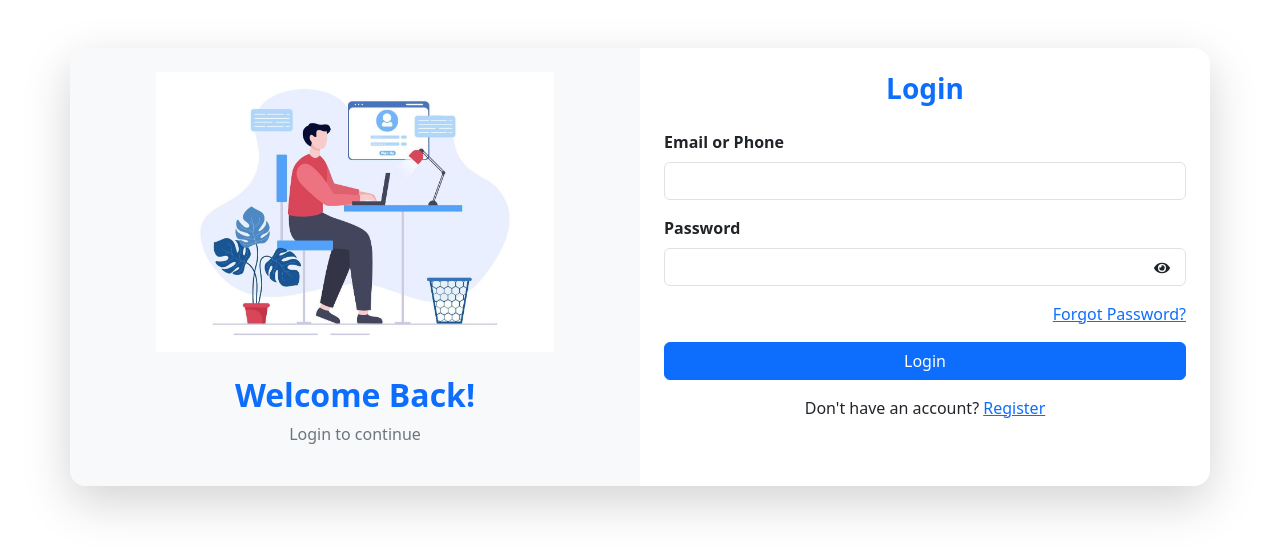
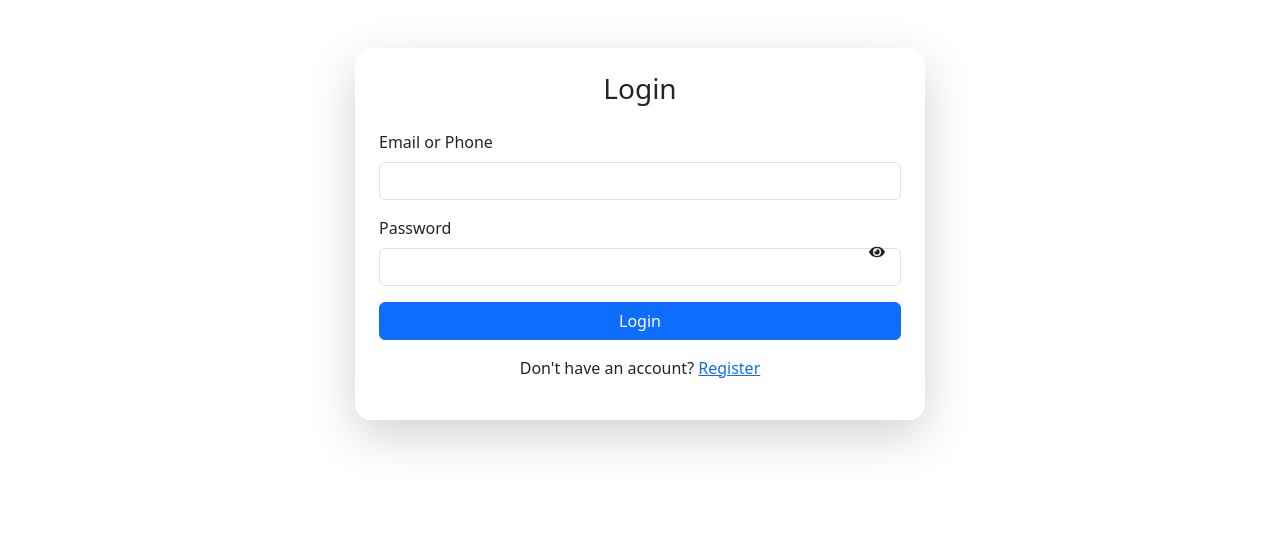
Before and after one commit to codebegun-dev/lms, a React (Vite) app in the folder clinet/: page /login in a window 1280 px wide. Shown: the top 554 px of the page. Built offline with nearby package versions, Linux system fonts and the light colour scheme; the HTML template or start-up script is replaced by a standard one.

Commit message:
updated role

```diff
--- a/clinet/src/Registration_Dashboard/LoginForm.jsx
+++ b/clinet/src/Registration_Dashboard/LoginForm.jsx
@@ -153,20 +153,14 @@
 // export default LoginForm;
 
 
-
-
+ // src/components/LoginForm.jsx
 import React, { useState } from "react";
 import axios from "axios";
 import { useNavigate, Link } from "react-router-dom";
 import { FaEye, FaEyeSlash } from "react-icons/fa";
-import { jwtDecode } from "jwt-decode";
-import registrationImage from "../assets/registrationImage.png";
 
 function LoginForm() {
-  const [formData, setFormData] = useState({
-    emailOrPhone: "",
-    password: "",
-  });
+  const [formData, setFormData] = useState({ emailOrPhone: "", password: "" });
   const [errors, setErrors] = useState({});
   const [generalError, setGeneralError] = useState("");
   const [showPassword, setShowPassword] = useState(false);
@@ -197,7 +191,7 @@ function LoginForm() {
 
     try {
       const res = await axios.post(
-        `${import.meta.env.VITE_API_BASE_URL}/api/users/login`,
+        "http://localhost:8080/api/users/login",
         formData
       );
 
@@ -207,27 +201,21 @@ function LoginForm() {
         return;
       }
 
-      // Decode JWT
-      const decoded = jwtDecode(token);
-
-      const role = decoded.roles?.[0];
-      const userId = decoded.userId;
+      // Decode role from token if needed
+      const base64Payload = token.split(".")[1];
+      const payload = JSON.parse(atob(base64Payload));
+      const role = payload.role || "UNKNOWN";
+      const userId = payload.userId;
 
       // Store in localStorage
       localStorage.setItem("token", token);
       localStorage.setItem("role", role);
       localStorage.setItem("userId", userId);
-      localStorage.setItem("permissions", JSON.stringify(decoded.permissions || []));
-
-      window.dispatchEvent(new Event("user-updated"));
 
       // Role-based navigation
       if (role === "STUDENT") navigate("/student-dashboard");
       else if (role === "ADMIN" || role === "MASTER_ADMIN") navigate("/admin-dashboard");
-      else if (role === "INTERVIEWER") navigate("/interviewer-dashboard");
-      else if (role === "SALES_MANAGER") navigate("/sales-dashboard");
-      else if (role === "SA_COUNSELOR") navigate("/sales-counselor");
-      else setGeneralError(`Unknown role: ${role}`);
+      else navigate("/"); // fallback
 
     } catch (err) {
       setGeneralError(err.response?.data?.message || "Invalid credentials");
@@ -236,32 +224,19 @@ function LoginForm() {
 
   return (
     <div className="container mt-5">
-      <div className="row shadow-lg rounded-4 overflow-hidden">
+      <div className="row justify-content-center">
+        <div className="col-md-6 shadow-lg rounded-4 p-4">
 
-        {/* Left */}
-        <div className="col-md-6 bg-light p-4 text-center">
-          <img
-            src={registrationImage}
-            alt="Login"
-            className="img-fluid mb-4"
-            style={{ maxHeight: "280px" }}
-          />
-          <h2 className="fw-bold text-primary">Welcome Back!</h2>
-          <p className="text-secondary">Login to continue</p>
-        </div>
-
-        {/* Right */}
-        <div className="col-md-6 p-4">
-          <h3 className="text-center text-primary fw-bold mb-4">Login</h3>
+          <h3 className="text-center mb-4">Login</h3>
 
           {generalError && (
-            <p className="alert alert-danger text-center">{generalError}</p>
+            <div className="alert alert-danger">{generalError}</div>
           )}
 
           <form onSubmit={handleSubmit}>
             {/* Email/Phone */}
             <div className="mb-3">
-              <label className="form-label fw-semibold">Email or Phone</label>
+              <label className="form-label">Email or Phone</label>
               <input
                 type="text"
                 name="emailOrPhone"
@@ -276,7 +251,7 @@ function LoginForm() {
 
             {/* Password */}
             <div className="mb-3 position-relative">
-              <label className="form-label fw-semibold">Password</label>
+              <label className="form-label">Password</label>
               <input
                 type={showPassword ? "text" : "password"}
                 name="password"
@@ -285,7 +260,7 @@ function LoginForm() {
                 className={`form-control ${errors.password ? "is-invalid" : ""}`}
               />
               <span
-                className="position-absolute top-50 end-0 translate-middle-y me-3 mt-3"
+                className="position-absolute top-50 end-0 translate-middle-y me-3"
                 style={{ cursor: "pointer" }}
                 onClick={() => setShowPassword(!showPassword)}
               >
@@ -296,18 +271,14 @@ function LoginForm() {
               )}
             </div>
 
-            <div className="text-end mb-3">
-              <Link to="/sendresetmail">Forgot Password?</Link>
-            </div>
-
-            <button className="btn btn-primary w-100">Login</button>
+            <button className="btn btn-primary w-100" type="submit">Login</button>
 
             <p className="text-center mt-3">
               Don't have an account? <Link to="/">Register</Link>
             </p>
           </form>
+
         </div>
-
       </div>
     </div>
   );
```
Also changed, not shown: clinet/src/Admin_Dashboard/ManageRoles.jsx (+394 -171 lines).
